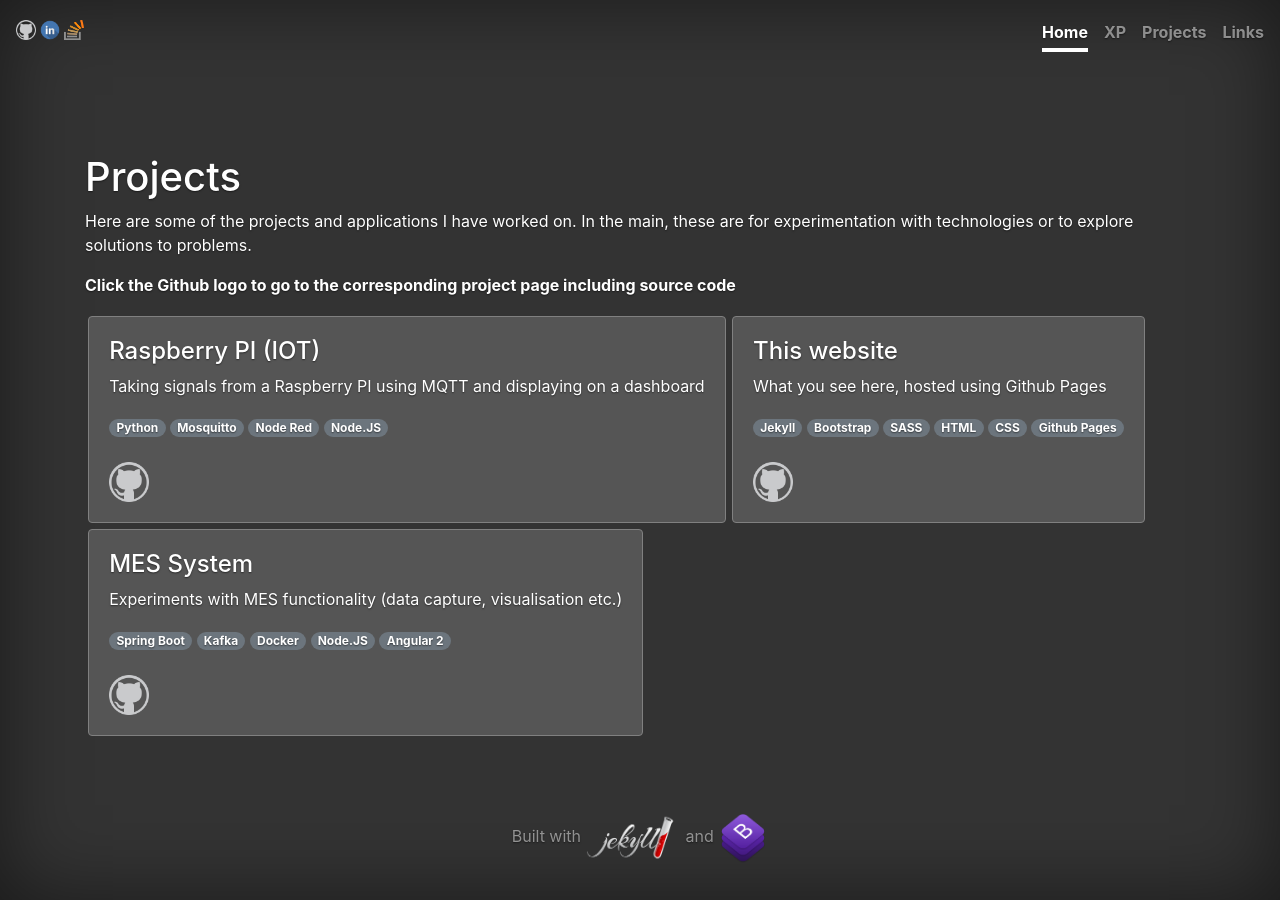
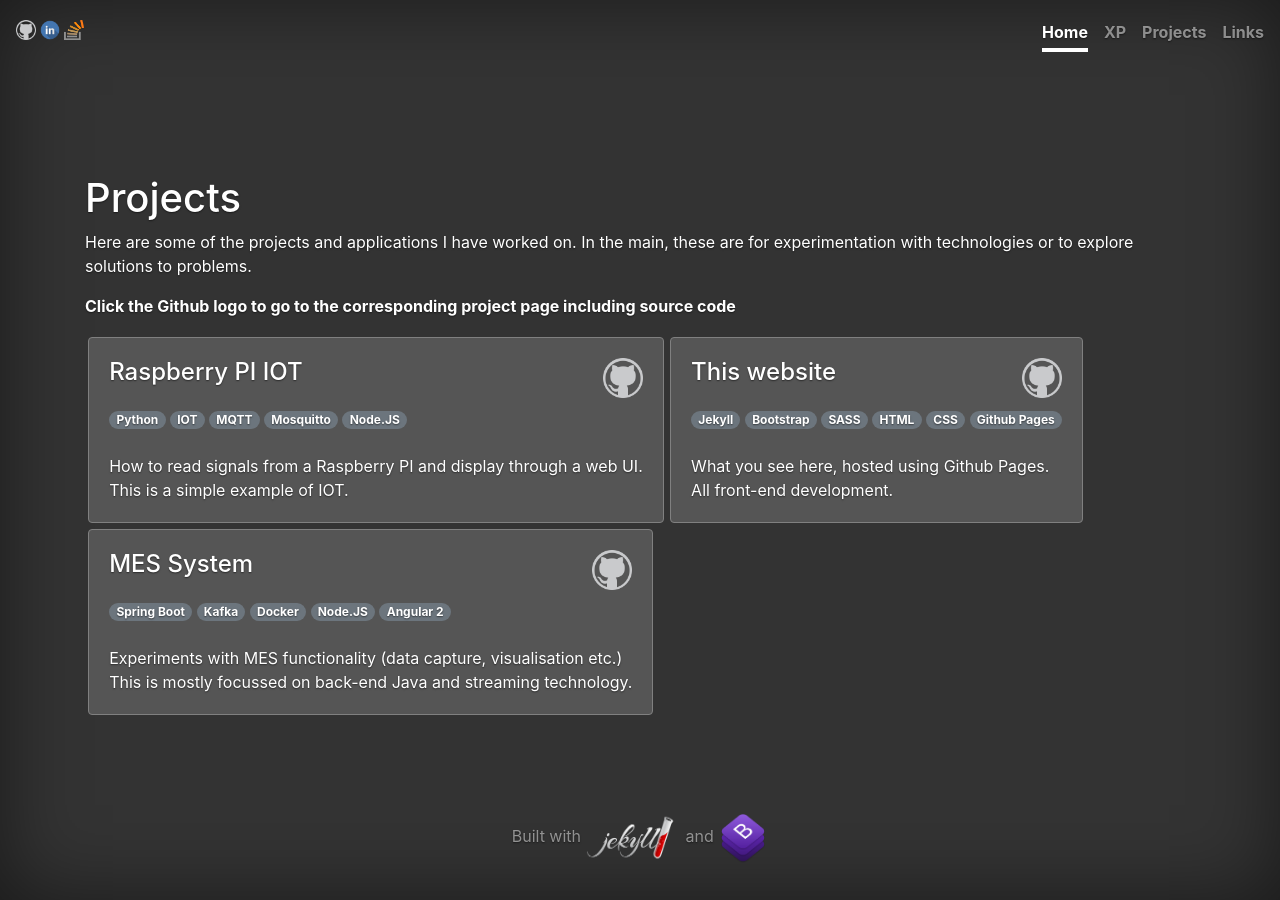
Before and after one commit to djadsaunders/djadsaunders.github.io, a Jekyll site: the page built from projects.markdown, in a window 1280 px wide. Built offline with Jekyll 4.4.1, drawn with Linux system fonts in a browser that asks for light colours.

Commit message:
Tidied cards

```diff
--- a/projects.markdown
+++ b/projects.markdown
@@ -29,23 +37,27 @@ Here are some of the projects and applications I have worked on. In the main, th
 
 <div class="card">
     <div class="card-body">
-        <h4>Raspberry PI (IOT)</h4>
-        <p>Taking signals from a Raspberry PI using MQTT and displaying on a dashboard</p>
+        <h4 class="card-title">Raspberry PI IOT</h4>
+        <a class="github-link" href="https://github.com/djadsaunders/rpi-sensors.git">
+          <img class="github-icon" src="{{ "assets/images/github.png" | relative_url }}"/>
+        </a><br/><br/>
         <div class="badge badge-pill badge-secondary">Python</div>
+        <div class="badge badge-pill badge-secondary">IOT</div>
+        <div class="badge badge-pill badge-secondary">MQTT</div>
         <div class="badge badge-pill badge-secondary">Mosquitto</div>
-        <div class="badge badge-pill badge-secondary">Node Red</div>
         <div class="badge badge-pill badge-secondary">Node.JS</div>
         <br/><br/>
-        <a href="https://github.com/djadsaunders/rpi-sensors.git">
-          <img class="github-icon" src="{{ "assets/images/github.png" | relative_url }}"/>
-        </a>
+        How to read signals from a Raspberry PI and display through a web UI.<br/>
+        This is a simple example of IOT.
     </div>
 </div>
 
 <div class="card">
     <div class="card-body">
-        <h4>This website</h4>
-        <p>What you see here, hosted using Github Pages</p>
+        <h4 class="card-title">This website</h4>
+        <a class="github-link" href="https://github.com/djadsaunders/djadsaunders.github.io">
+          <img class="github-icon" src="{{ "assets/images/github.png" | relative_url }}"/>
+        </a><br/><br/>
         <div class="badge badge-pill badge-secondary">Jekyll</div>
         <div class="badge badge-pill badge-secondary">Bootstrap</div>
         <div class="badge badge-pill badge-secondary">SASS</div>
@@ -53,25 +65,24 @@ Here are some of the projects and applications I have worked on. In the main, th
         <div class="badge badge-pill badge-secondary">CSS</div>
         <div class="badge badge-pill badge-secondary">Github Pages</div>
         <br/><br/>
-        <a href="https://github.com/djadsaunders/djadsaunders.github.io">
-          <img class="github-icon" src="{{ "assets/images/github.png" | relative_url }}"/>
-        </a>
+        What you see here, hosted using Github Pages.<br/>All front-end development.
     </div>
 </div>
 
 <div class="card">
     <div class="card-body">
-        <h4>MES System</h4>
-        <p>Experiments with MES functionality (data capture, visualisation etc.)</p>
+        <h4 class="card-title">MES System</h4>
+        <a class="github-link" href="https://github.com/djadsaunders/mes.git">
+          <img class="github-icon" src="{{ "assets/images/github.png" | relative_url }}"/>
+        </a><br/><br/>
         <div class="badge badge-pill badge-secondary">Spring Boot</div>
         <div class="badge badge-pill badge-secondary">Kafka</div>
         <div class="badge badge-pill badge-secondary">Docker</div>
         <div class="badge badge-pill badge-secondary">Node.JS</div>
         <div class="badge badge-pill badge-secondary">Angular 2</div>
         <br/><br/>
-        <a href="https://github.com/djadsaunders/rpi-sensors.git">
-          <img class="github-icon" src="{{ "assets/images/github.png" | relative_url }}"/>
-        </a>
+        Experiments with MES functionality (data capture, visualisation etc.)<br/>
+        This is mostly focussed on back-end Java and streaming technology.
     </div>
 </div>
 
```
Also changed, not shown: other parts of projects.markdown (+8 -0 lines).
